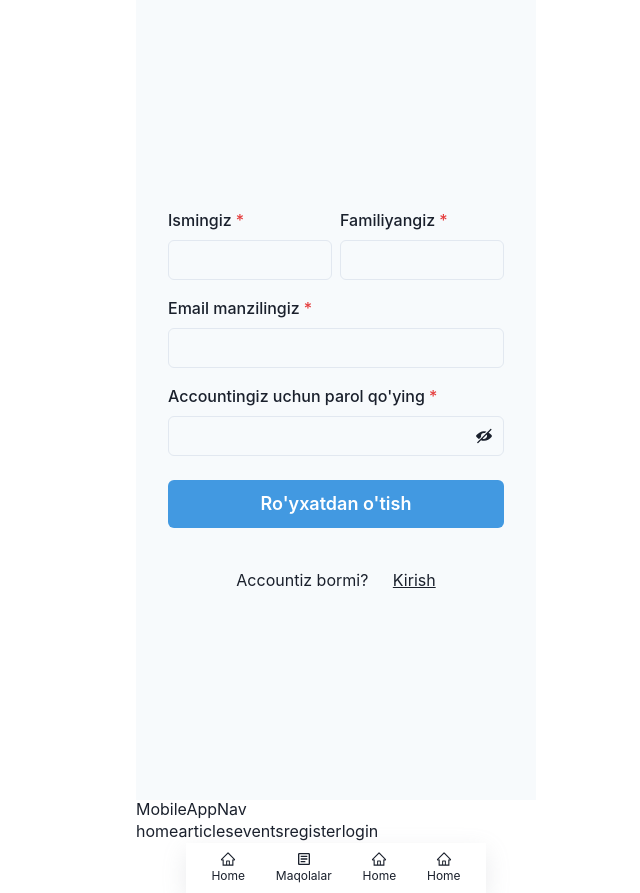
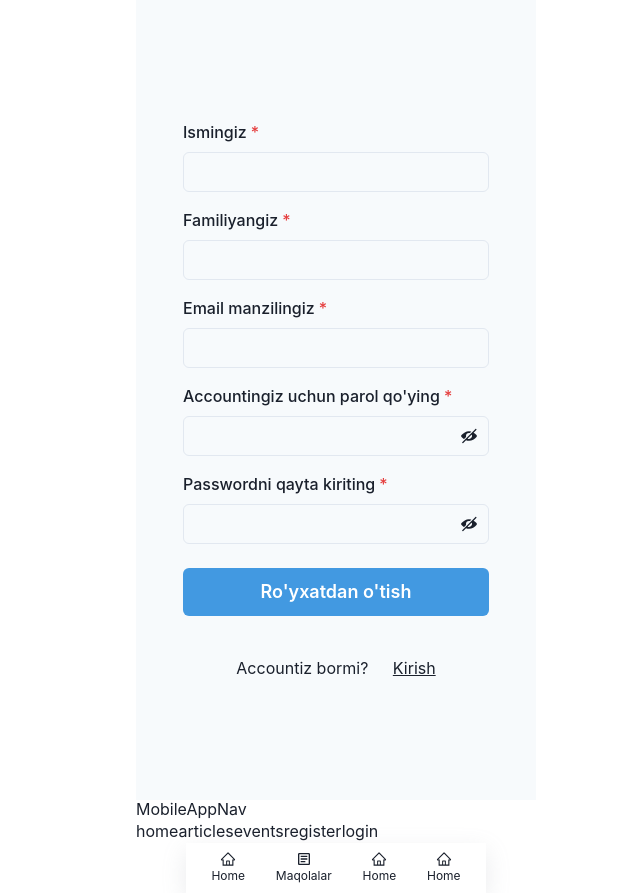
Before and after one commit to OlimovS/health-unit, a React (Create React App) app: page /register in a window 1280 px wide. Shown: the whole page, without its empty margins (304-944 px from the left). Built offline with nearby package versions, Linux system fonts and the light colour scheme.

Commit message:
registration page ui done

```diff
--- a/package.json
+++ b/package.json
@@ -15,7 +15,9 @@
     "@types/react": "^16.14.24",
     "@types/react-dom": "^16.9.14",
     "@types/react-router-dom": "^5.1.5",
+    "@types/yup": "^0.29.13",
     "bootstrap-css-only": "^4.4.1",
+    "formik": "^2.2.9",
     "framer-motion": "^6.2.8",
     "react": "^17.0.2",
     "react-dom": "^17.0.2",
@@ -35,7 +37,8 @@
     "workbox-range-requests": "^5.1.4",
     "workbox-routing": "^5.1.4",
     "workbox-strategies": "^5.1.4",
-    "workbox-streams": "^5.1.4"
+    "workbox-streams": "^5.1.4",
+    "yup": "^0.32.11"
   },
   "scripts": {
     "start": "react-scripts start",
--- a/src/pages/Register/index.jsx
+++ b/src/pages/Register/index.jsx
@@ -15,9 +15,35 @@ import {
 } from "@chakra-ui/react";
 import { useState } from "react";
 import { ViewIcon, ViewOffIcon } from "@chakra-ui/icons";
+import { Formik, ErrorMessage, Form } from "formik";
+import * as Yup from "yup";
+
+const REQUIRED_FIELD_MESSAGE = "Bu maydonni to'ldirish majburiy";
+
+const SignupSchema = Yup.object().shape({
+  firstName: Yup.string()
+    .min(2, "Juda qisqa!")
+    .max(50, "Juda uzun!")
+    .required(REQUIRED_FIELD_MESSAGE),
+  lastName: Yup.string()
+    .min(2, "Juda qisqa!")
+    .max(50, "Juda uzun!")
+    .required(REQUIRED_FIELD_MESSAGE),
+  email: Yup.string()
+    .email("Xato email kiritdingiz!")
+    .required(REQUIRED_FIELD_MESSAGE),
+  password: Yup.string()
+    .min(6, "Passowrdingiz 6ta belgidan kam bo'lmasin!")
+    .required(REQUIRED_FIELD_MESSAGE),
+  passwordConfirmation: Yup.string()
+    .required(REQUIRED_FIELD_MESSAGE)
+    .oneOf([Yup.ref("password"), null], "Tasdiqlash passwordi boshqacha!"),
+});
 
 export default function RegisterPage() {
   const [showPassword, setShowPassword] = useState(false);
+  const [showConfirmationPassword, setShowConfirmationPassword] =
+    useState(false);
 
   return (
     <Flex
@@ -28,29 +54,80 @@ export default function RegisterPage() {
     >
       <Stack spacing={8} mx={"auto"}>
         <Box p={8}>
+          <Formik
+            initialValues={{
+              firstName: "",
+              lastName: "",
+              email: "",
+              password: "",
+              passwordConfirmation: "",
+            }}
+            validationSchema={SignupSchema}
+            onSubmit={(values) => {
+              // same shape as initial values
+              console.log(values);
+            }}
+          >
+            {({ handleChange, handleBlur }) => {
+              return (
+                <Form>
                   <Stack spacing={4}>
-            <HStack>
                     <Box>
                       <FormControl id="firstName" isRequired>
                         <FormLabel>Ismingiz</FormLabel>
-                  <Input type="text" />
+                        <Input
+                          type="text"
+                          name="firstName"
+                          onChange={handleChange}
+                          onBlur={handleBlur}
+                        />
+                        <ErrorMessage
+                          component="div"
+                          className="text-danger"
+                          name="firstName"
+                        />
                       </FormControl>
                     </Box>
                     <Box>
                       <FormControl id="lastName" isRequired>
                         <FormLabel>Familiyangiz</FormLabel>
-                  <Input type="text" />
+                        <Input
+                          type="text"
+                          name="lastName"
+                          onChange={handleChange}
+                          onBlur={handleBlur}
+                        />
+                        <ErrorMessage
+                          component="div"
+                          className="text-danger"
+                          name="lastName"
+                        />
                       </FormControl>
                     </Box>
-            </HStack>
                     <FormControl id="email" isRequired>
                       <FormLabel>Email manzilingiz</FormLabel>
-              <Input type="email" />
+                      <Input
+                        type="email"
+                        name="email"
+                        onChange={handleChange}
+                        onBlur={handleBlur}
+                      />
+                      <ErrorMessage
+                        component="div"
+                        className="text-danger"
+                        name="email"
+                      />
                     </FormControl>
                     <FormControl id="password" isRequired>
                       <FormLabel>Accountingiz uchun parol qo'ying</FormLabel>
                       <InputGroup>
-                <Input type={showPassword ? "text" : "password"} />
+                        <Input
+                          type={showPassword ? "text" : "password"}
+                          name="password"
+                          onChange={handleChange}
+                          onBlur={handleBlur}
+                        />
+
                         <InputRightElement h={"full"}>
                           <Button
                             variant={"ghost"}
@@ -62,6 +139,44 @@ export default function RegisterPage() {
                           </Button>
                         </InputRightElement>
                       </InputGroup>
+                      <ErrorMessage
+                        component="div"
+                        className="text-danger"
+                        name="password"
+                      />
+                    </FormControl>
+                    <FormControl id="passwordConfirmation" isRequired>
+                      <FormLabel>Passwordni qayta kiriting</FormLabel>
+                      <InputGroup>
+                        <Input
+                          type={showConfirmationPassword ? "text" : "password"}
+                          name="passwordConfirmation"
+                          onChange={handleChange}
+                          onBlur={handleBlur}
+                        />
+                        <InputRightElement h={"full"}>
+                          <Button
+                            variant={"ghost"}
+                            onClick={() =>
+                              setShowConfirmationPassword(
+                                (showConfirmationPassword) =>
+                                  !showConfirmationPassword
+                              )
+                            }
+                          >
+                            {showConfirmationPassword ? (
+                              <ViewIcon />
+                            ) : (
+                              <ViewOffIcon />
+                            )}
+                          </Button>
+                        </InputRightElement>
+                      </InputGroup>
+                      <ErrorMessage
+                        component="div"
+                        className="text-danger"
+                        name="passwordConfirmation"
+                      />
                     </FormControl>
                     <Stack spacing={10} pt={2}>
                       <Button
@@ -81,13 +196,20 @@ export default function RegisterPage() {
                         Accountiz bormi?{" "}
                         <Link
                           color={"blue.400"}
-                  style={{ marginLeft: 20, textDecoration: "underline" }}
+                          style={{
+                            marginLeft: 20,
+                            textDecoration: "underline",
+                          }}
                         >
                           Kirish
                         </Link>
                       </Text>
                     </Stack>
                   </Stack>
+                </Form>
+              );
+            }}
+          </Formik>
         </Box>
       </Stack>
     </Flex>
```
Also changed, not shown: 1 other file (tests, documents, lock files or other folders). Lines whose indentation alone changed are shown as unchanged.
